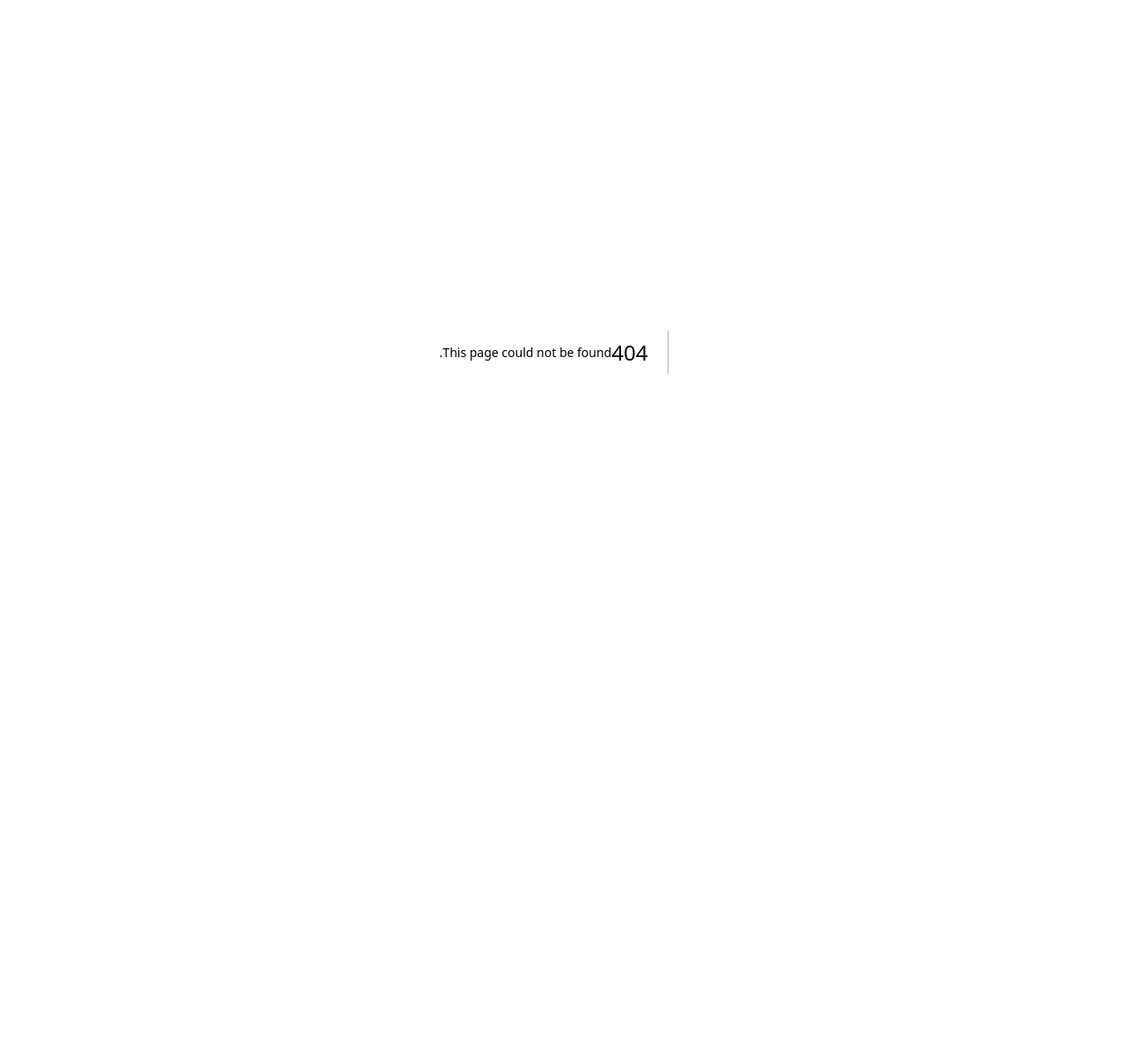
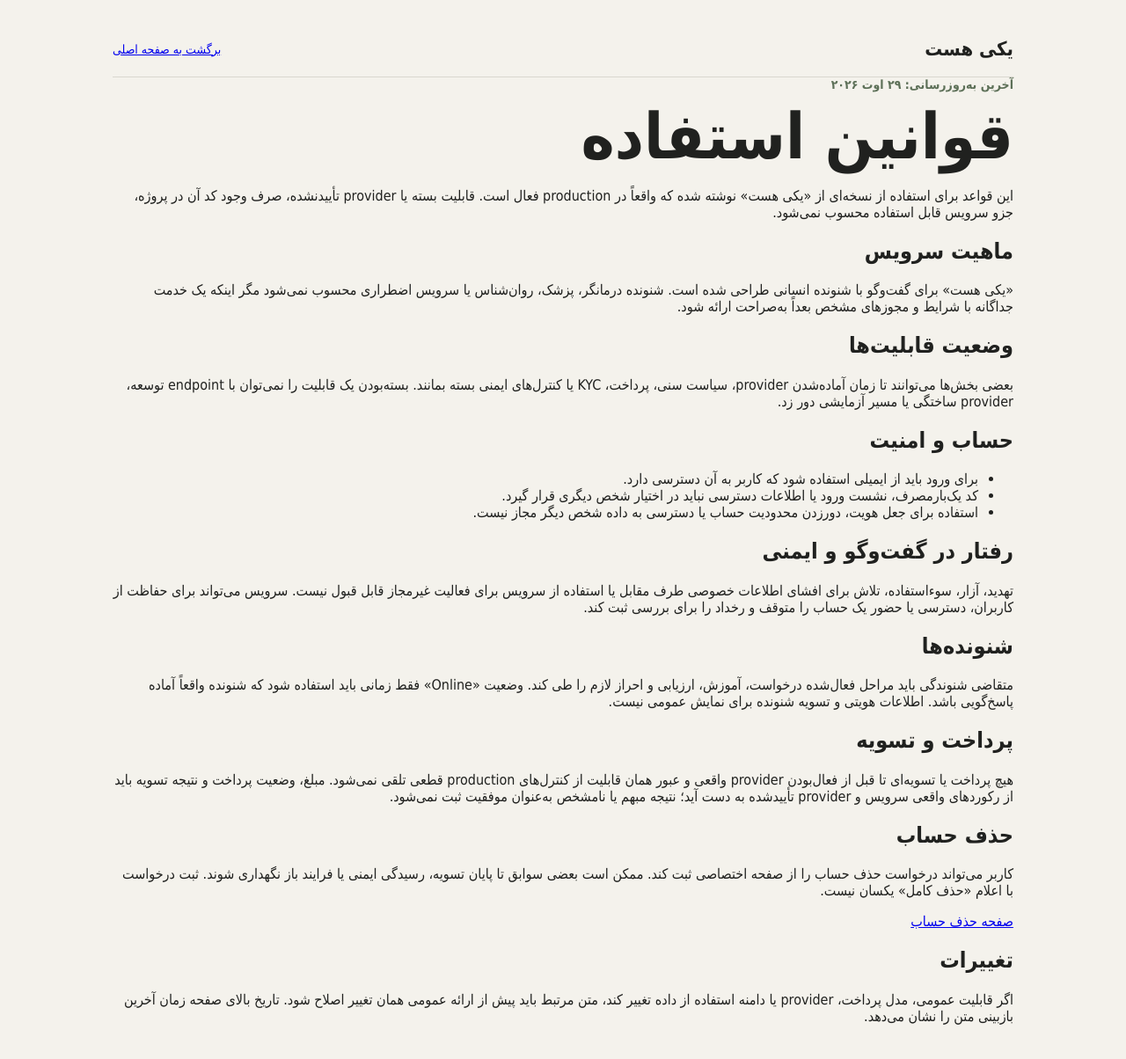
Before and after one commit to morfisam25-tech/YEKI-HAST, a Next.js app in the folder apps/web/: page /terms in a window 1280 px wide. Before the commit this address had no page. Shown: the top 1204 px of the page at 88% size. Before the commit the page ends 800 px from the top, so only its background shows below. Built offline with nearby package versions, Linux system fonts and the light colour scheme.

Commit message:
Add first-party terms surface

```diff
--- /dev/null
+++ b/apps/web/app/terms/page.tsx
@@ -0,0 +1,93 @@
+import type { Metadata } from 'next';
+
+export const metadata: Metadata = {
+  title: 'قوانین استفاده | یکی هست',
+  description: 'قوانین استفاده از سرویس یکی هست',
+};
+
+export default function TermsPage() {
+  return (
+    <main>
+      <header className="site-header">
+        <strong className="brand">یکی هست</strong>
+        <a href="/">برگشت به صفحه اصلی</a>
+      </header>
+
+      <article className="legal-page" aria-labelledby="terms-title">
+        <p className="kicker">آخرین به‌روزرسانی: ۲۹ اوت ۲۰۲۶</p>
+        <h1 id="terms-title">قوانین استفاده</h1>
+        <p className="legal-lead">
+          این قواعد برای استفاده از نسخه‌ای از «یکی هست» نوشته شده که واقعاً در production فعال است.
+          قابلیت بسته یا provider تأییدنشده، صرف وجود کد آن در پروژه، جزو سرویس قابل استفاده محسوب نمی‌شود.
+        </p>
+
+        <section className="legal-section">
+          <h2>ماهیت سرویس</h2>
+          <p>
+            «یکی هست» برای گفت‌وگو با شنونده انسانی طراحی شده است. شنونده درمانگر، پزشک، روان‌شناس یا سرویس اضطراری
+            محسوب نمی‌شود مگر اینکه یک خدمت جداگانه با شرایط و مجوزهای مشخص بعداً به‌صراحت ارائه شود.
+          </p>
+        </section>
+
+        <section className="legal-section">
+          <h2>وضعیت قابلیت‌ها</h2>
+          <p>
+            بعضی بخش‌ها می‌توانند تا زمان آماده‌شدن provider، سیاست سنی، پرداخت، KYC یا کنترل‌های ایمنی بسته بمانند.
+            بسته‌بودن یک قابلیت را نمی‌توان با endpoint توسعه، provider ساختگی یا مسیر آزمایشی دور زد.
+          </p>
+        </section>
+
+        <section className="legal-section">
+          <h2>حساب و امنیت</h2>
+          <ul>
+            <li>برای ورود باید از ایمیلی استفاده شود که کاربر به آن دسترسی دارد.</li>
+            <li>کد یک‌بارمصرف، نشست ورود یا اطلاعات دسترسی نباید در اختیار شخص دیگری قرار گیرد.</li>
+            <li>استفاده برای جعل هویت، دورزدن محدودیت حساب یا دسترسی به داده شخص دیگر مجاز نیست.</li>
+          </ul>
+        </section>
+
+        <section className="legal-section">
+          <h2>رفتار در گفت‌وگو و ایمنی</h2>
+          <p>
+            تهدید، آزار، سوءاستفاده، تلاش برای افشای اطلاعات خصوصی طرف مقابل یا استفاده از سرویس برای فعالیت غیرمجاز
+            قابل قبول نیست. سرویس می‌تواند برای حفاظت از کاربران، دسترسی یا حضور یک حساب را متوقف و رخداد را برای بررسی ثبت کند.
+          </p>
+        </section>
+
+        <section className="legal-section">
+          <h2>شنونده‌ها</h2>
+          <p>
+            متقاضی شنوندگی باید مراحل فعال‌شده درخواست، آموزش، ارزیابی و احراز لازم را طی کند. وضعیت «Online» فقط زمانی
+            باید استفاده شود که شنونده واقعاً آماده پاسخ‌گویی باشد. اطلاعات هویتی و تسویه شنونده برای نمایش عمومی نیست.
+          </p>
+        </section>
+
+        <section className="legal-section">
+          <h2>پرداخت و تسویه</h2>
+          <p>
+            هیچ پرداخت یا تسویه‌ای تا قبل از فعال‌بودن provider واقعی و عبور همان قابلیت از کنترل‌های production قطعی
+            تلقی نمی‌شود. مبلغ، وضعیت پرداخت و نتیجه تسویه باید از رکوردهای واقعی سرویس و provider تأییدشده به دست آید؛
+            نتیجه مبهم یا نامشخص به‌عنوان موفقیت ثبت نمی‌شود.
+          </p>
+        </section>
+
+        <section className="legal-section">
+          <h2>حذف حساب</h2>
+          <p>
+            کاربر می‌تواند درخواست حذف حساب را از صفحه اختصاصی ثبت کند. ممکن است بعضی سوابق تا پایان تسویه، رسیدگی ایمنی
+            یا فرایند باز نگهداری شوند. ثبت درخواست با اعلام «حذف کامل» یکسان نیست.
+          </p>
+          <p><a href="/account/delete">صفحه حذف حساب</a></p>
+        </section>
+
+        <section className="legal-section">
+          <h2>تغییرات</h2>
+          <p>
+            اگر قابلیت عمومی، مدل پرداخت، provider یا دامنه استفاده از داده تغییر کند، متن مرتبط باید پیش از ارائه عمومی
+            همان تغییر اصلاح شود. تاریخ بالای صفحه زمان آخرین بازبینی متن را نشان می‌دهد.
+          </p>
+        </section>
+      </article>
+    </main>
+  );
+}
```
